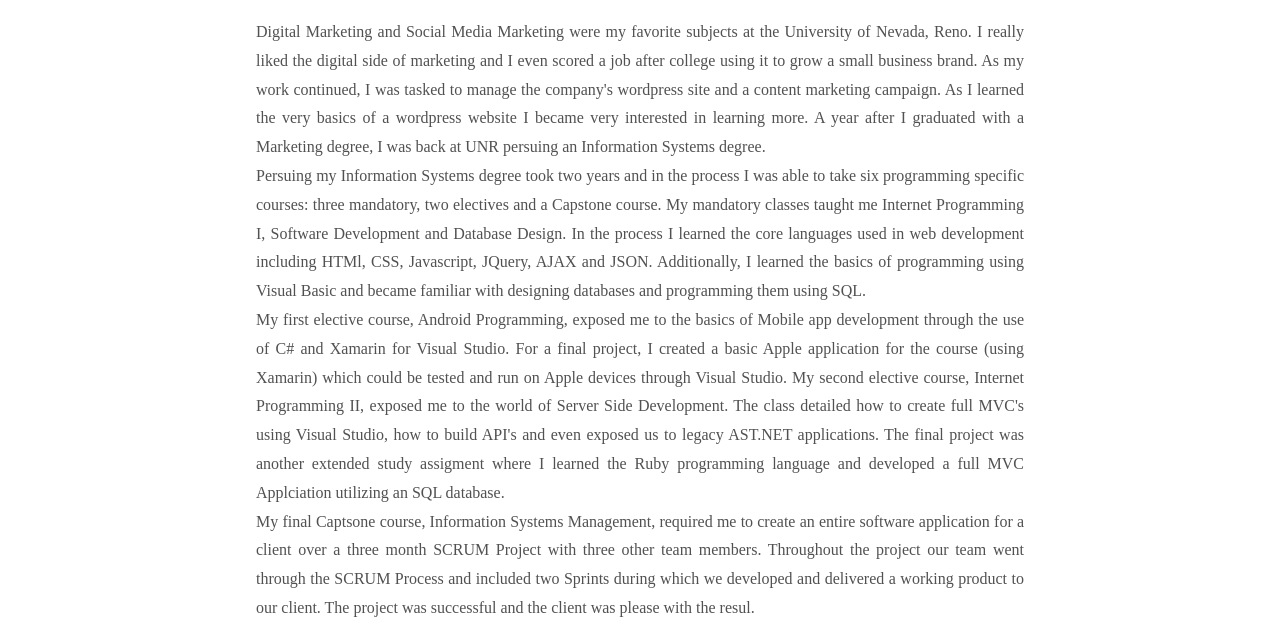
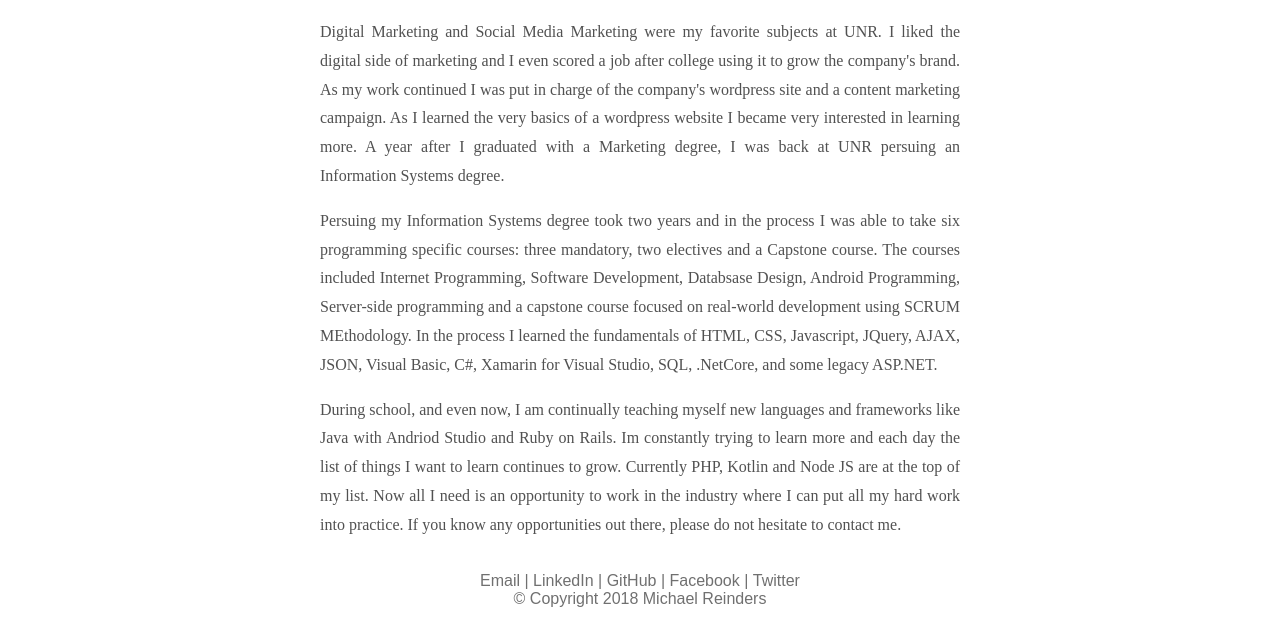
Before and after one commit to mreinders13/michael-reinders.com, a plain HTML site: page about.html in a window 1280 px wide. Shown: the part 558-1180 px from the top of the page. Drawn offline with Linux system fonts and the light colour scheme; a web font is replaced by a local one.

Commit message:
Finished Home and About

```diff
--- a/about.html
+++ b/about.html
@@ -28,15 +28,9 @@
 <div id="page-main-content">
 <h1 style="font-weight: 100;">About</h1>
 
-<p>Digital Marketing and Social Media Marketing were my favorite subjects at the University of Nevada, Reno. I really liked the digital side of marketing and I even scored a job after college using it to grow a small business brand. As my work continued, I was tasked to manage the company's wordpress site and a content marketing campaign. As I learned the very basics of a wordpress website I became very interested in learning more. A year after I graduated with a Marketing degree, I was back at UNR persuing an Information Systems degree.
-<br />
-Persuing my Information Systems degree took two years and in the process I was able to take six programming specific courses: three mandatory, two electives and a Capstone course. My mandatory classes taught me Internet Programming I, Software Development and Database Design. In the process I learned the core languages used in web development including HTMl, CSS, Javascript, JQuery, AJAX and JSON. Additionally, I learned the basics of programming using Visual Basic and became familiar with designing databases and programming them using SQL.
-<br />
-My first elective course, Android Programming, exposed me to the basics of Mobile app development through the use of C# and Xamarin for Visual Studio. For a final project, I created a basic Apple application for the course (using Xamarin) which could be tested and run on Apple devices through Visual Studio. My second elective course, Internet Programming II, exposed me to the world of Server Side Development. The class detailed how to create full MVC's using Visual Studio, how to build API's and even exposed us to legacy AST.NET applications. The final project was another extended study assigment where I learned the Ruby programming language and developed a full MVC Applciation utilizing an SQL database.
-<br />
-My final Captsone course, Information Systems Management, required me to create an entire software application for a client over a three month SCRUM Project with three other team members. Throughout the project our team went through the SCRUM Process and included two Sprints during which we developed and delivered a working product to our client. The project was successful and the client was please with the resul.
-<br />
-I continue to work on my own projects using Ruby/Rails, Java Android Application, C# API and MVC Applications while also trying to contrubute to public repositories on GitHub.
+<p>Digital Marketing and Social Media Marketing were my favorite subjects at UNR. I liked the digital side of marketing and I even scored a job after college using it to grow the company's brand. As my work continued I was put in charge of the company's wordpress site and a content marketing campaign. As I learned the very basics of a wordpress website I became very interested in learning more. A year after I graduated with a Marketing degree, I was back at UNR persuing an Information Systems degree. </p>
+<p>Persuing my Information Systems degree took two years and in the process I was able to take six programming specific courses: three mandatory, two electives and a Capstone course. The courses included Internet Programming, Software Development, Databsase Design, Android Programming, Server-side programming and a capstone course focused on real-world development using SCRUM MEthodology. In the process I learned the fundamentals of HTML, CSS, Javascript, JQuery, AJAX, JSON, Visual Basic, C#, Xamarin for Visual Studio, SQL, .NetCore, and some legacy ASP.NET. </p>
+<p>During school, and even now, I am continually teaching myself new languages and frameworks like Java with Andriod Studio and Ruby on Rails. Im constantly trying to learn more and each day the list of things I want to learn continues to grow. Currently PHP, Kotlin and Node JS are at the top of my list. Now all I need is an opportunity to work in the industry where I can put all my hard work into practice. If you know any opportunities out there, please do not hesitate to contact me. </p>
 </p>
 </div>
 
--- a/css/Main.css
+++ b/css/Main.css
@@ -84,8 +84,11 @@ a.nav-class:hover {
 /*---------------------------------Main Content---------------------------*/
 
 #page-main-content {
-    margin: 1% 20% 1% 20%;
+    margin: 1% 25% 1% 25%;
     text-align: justify;
+}
+#page-main-content strike {
+    color: #707070;
 }
 
 #page-main-content h1 {
```
Also changed, not shown: index.html (+1 -6 lines), 1 other file.
